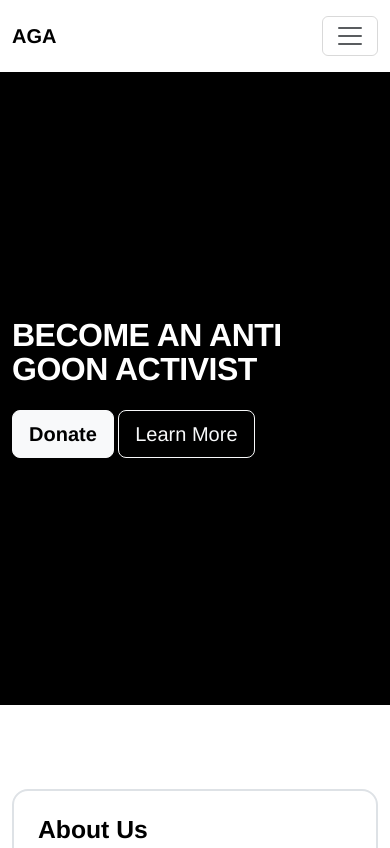
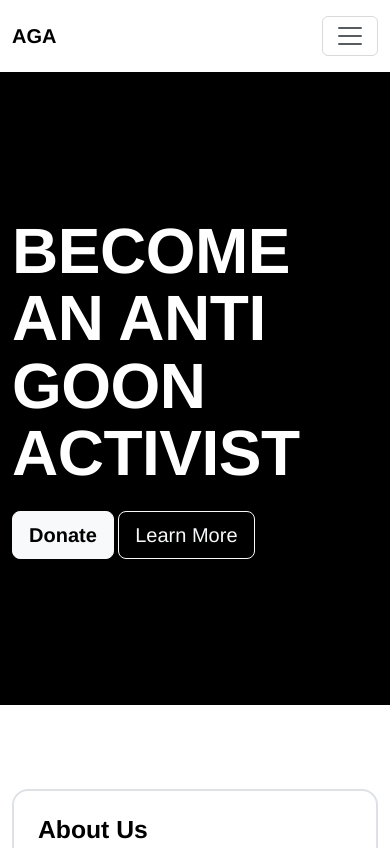
Before and after one commit to Anti-Goon-Activism/antigoonactivism.org, a plain HTML site: page index.html in a window 390 px wide. Shown: the top 848 px of the page. Drawn offline with nearby package versions, Linux system fonts and the light colour scheme.

Commit message:
make mobile text bigger
Signed-off-by: Joel Savitz <joel@underground.software>

```diff
--- a/index.html
+++ b/index.html
@@ -36,7 +36,7 @@
 
     /* Hero */
     .hero { min-height: 75vh; display: flex; align-items: center; }
-    .hero h1 { font-size: clamp(2rem, 8vw, 8rem); line-height: 1.05; letter-spacing: -0.5px; font-weight: 800; text-transform: uppercase; }
+    .hero h1 { font-size: clamp(4rem, 8vw, 8rem); line-height: 1.05; letter-spacing: -0.5px; font-weight: 800; text-transform: uppercase; }
     .hero p.lead { font-size: clamp(1rem, 2.5vw, 1.25rem); max-width: 48ch; }
 
     /* Cards (monochrome) */
```
